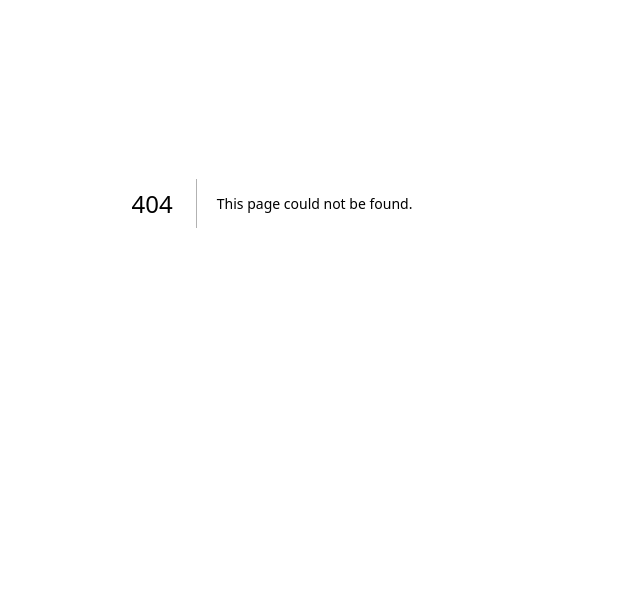
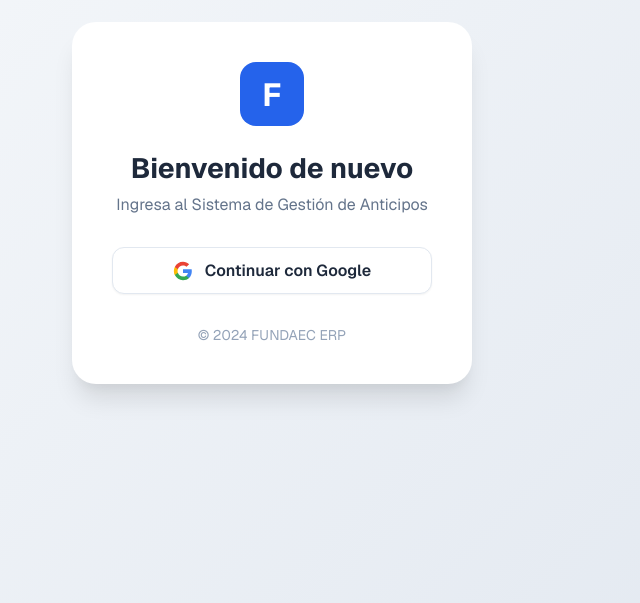
Before and after one commit to nabilzc/gestion_anticipos_app, a Next.js app: page /login in a window 1280 px wide. Before the commit this address had no page. Shown: the part 197-800 px from the top of the page, without its empty margins (368-1008 px from the left). Built offline with nearby package versions, Linux system fonts and the light colour scheme; no server answers.

Commit message:
feat: implement Google Auth with Supabase, login page, and protected dashboard

```diff
--- /dev/null
+++ b/src/app/login/page.tsx
@@ -0,0 +1,121 @@
+"use client";
+
+import { supabase } from "@/lib/supabase";
+import { useState } from "react";
+import { LogIn } from "lucide-react";
+
+export default function LoginPage() {
+    const [loading, setLoading] = useState(false);
+
+    const handleLogin = async () => {
+        setLoading(true);
+        try {
+            const { error } = await supabase.auth.signInWithOAuth({
+                provider: "google",
+                options: {
+                    redirectTo: `${window.location.origin}/auth/callback`,
+                },
+            });
+            if (error) throw error;
+        } catch (error: any) {
+            alert(error.message);
+        } finally {
+            setLoading(false);
+        }
+    };
+
+    return (
+        <div style={{
+            minHeight: "100vh",
+            display: "flex",
+            alignItems: "center",
+            justifyContent: "center",
+            background: "linear-gradient(135deg, #f8fafc 0%, #e2e8f0 100%)",
+            padding: "1rem"
+        }}>
+            <div style={{
+                background: "white",
+                padding: "2.5rem",
+                borderRadius: "24px",
+                boxShadow: "0 20px 25px -5px rgba(0, 0, 0, 0.1), 0 10px 10px -5px rgba(0, 0, 0, 0.04)",
+                width: "100%",
+                maxWidth: "400px",
+                textAlign: "center"
+            }}>
+                <div style={{
+                    width: "64px",
+                    height: "64px",
+                    background: "var(--primary, #3b82f6)",
+                    borderRadius: "16px",
+                    display: "grid",
+                    placeItems: "center",
+                    color: "white",
+                    fontWeight: "bold",
+                    fontSize: "2rem",
+                    margin: "0 auto 1.5rem"
+                }}>F</div>
+
+                <h1 style={{ fontSize: "1.75rem", fontWeight: 700, color: "#1e293b", marginBottom: "0.5rem" }}>
+                    Bienvenido de nuevo
+                </h1>
+                <p style={{ color: "#64748b", marginBottom: "2rem" }}>
+                    Ingresa al Sistema de Gestión de Anticipos
+                </p>
+
+                <button
+                    onClick={handleLogin}
+                    disabled={loading}
+                    style={{
+                        width: "100%",
+                        display: "flex",
+                        alignItems: "center",
+                        justifyContent: "center",
+                        gap: "0.75rem",
+                        padding: "0.75rem 1.5rem",
+                        background: "white",
+                        border: "1px solid #e2e8f0",
+                        borderRadius: "12px",
+                        fontSize: "1rem",
+                        fontWeight: 600,
+                        color: "#1e293b",
+                        cursor: loading ? "not-allowed" : "pointer",
+                        transition: "all 0.2s ease",
+                        boxShadow: "0 1px 2px 0 rgba(0, 0, 0, 0.05)"
+                    }}
+                    onMouseOver={(e) => (e.currentTarget.style.background = "#f8fafc")}
+                    onMouseOut={(e) => (e.currentTarget.style.background = "white")}
+                >
+                    {loading ? (
+                        "Cargando..."
+                    ) : (
+                        <>
+                            <svg width="20" height="20" viewBox="0 0 24 24">
+                                <path
+                                    fill="#4285F4"
+                                    d="M22.56 12.25c0-.78-.07-1.53-.2-2.25H12v4.26h5.92c-.26 1.37-1.04 2.53-2.21 3.31v2.77h3.57c2.08-1.92 3.28-4.74 3.28-8.09z"
+                                />
+                                <path
+                                    fill="#34A853"
+                                    d="M12 23c2.97 0 5.46-.98 7.28-2.66l-3.57-2.77c-.98.66-2.23 1.06-3.71 1.06-2.86 0-5.29-1.93-6.16-4.53H2.18v2.84C3.99 20.53 7.7 23 12 23z"
+                                />
+                                <path
+                                    fill="#FBBC05"
+                                    d="M5.84 14.09c-.22-.66-.35-1.36-.35-2.09s.13-1.43.35-2.09V7.07H2.18C1.43 8.55 1 10.22 1 12s.43 3.45 1.18 4.93l3.66-2.84z"
+                                />
+                                <path
+                                    fill="#EA4335"
+                                    d="M12 5.38c1.62 0 3.06.56 4.21 1.66l3.15-3.15C17.45 2.09 14.97 1 12 1 7.7 1 3.99 3.47 2.18 7.07l3.66 2.84c.87-2.6 3.3-4.53 6.16-4.53z"
+                                />
+                            </svg>
+                            Continuar con Google
+                        </>
+                    )}
+                </button>
+
+                <p style={{ marginTop: "2rem", fontSize: "0.875rem", color: "#94a3b8" }}>
+                    © 2024 FUNDAEC ERP
+                </p>
+            </div>
+        </div>
+    );
+}
```
Also changed, not shown: src/app/auth/callback/page.tsx (added, +51 -0 lines), src/app/page.tsx (+52 -6 lines).
